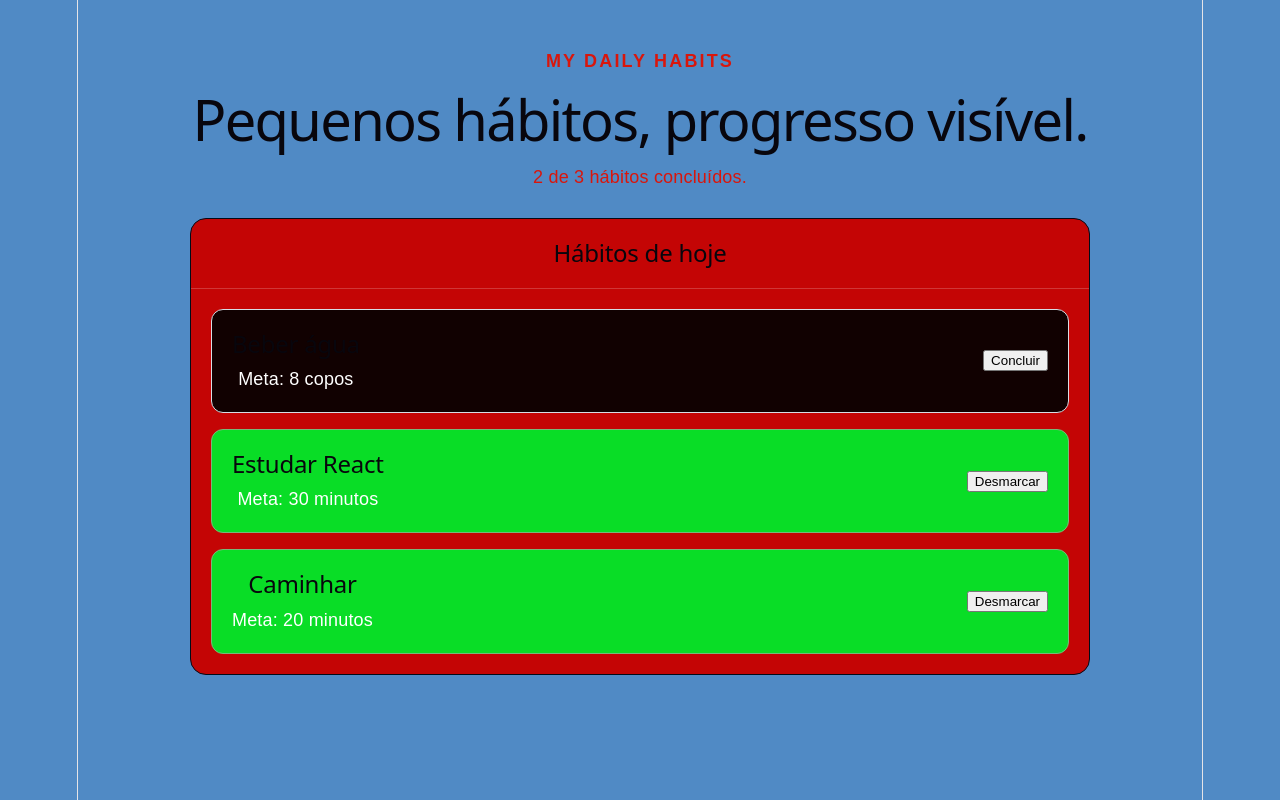
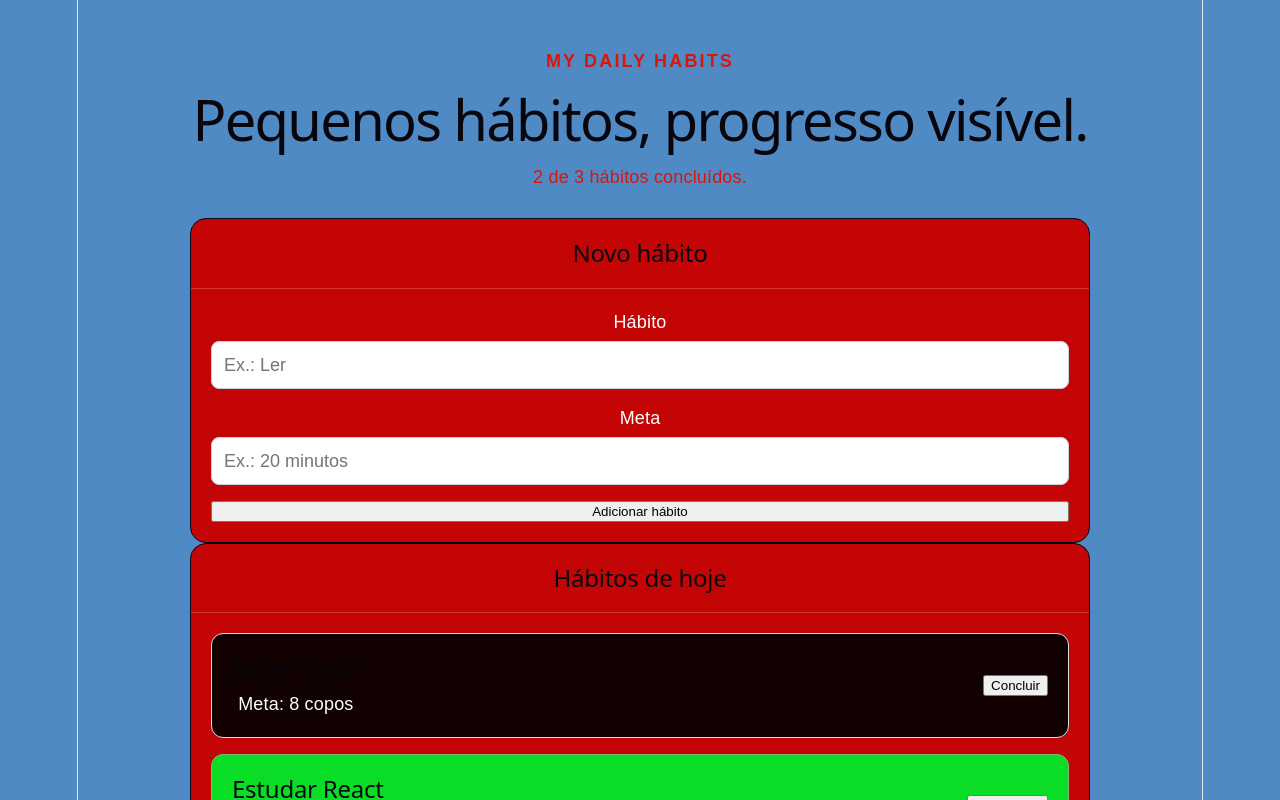
Before and after one commit to gwylhermm/front-end-REACT, a React (Vite) app: page / in a window 1280 px wide. Shown: the top 800 px of the page. Built offline with nearby package versions, Linux system fonts and the light colour scheme.

Commit message:
modulo 06 finalizado

```diff
--- a/src/App.css
+++ b/src/App.css
@@ -78,3 +78,27 @@
 .panel-header h2 {
   margin: 0;
 }
+
+.habit-form {
+  display: grid;
+  gap: 16px;
+}
+
+.field {
+  display: grid;
+  gap: 6px;
+}
+
+.field input {
+  width: 100%;
+  padding: 10px 12px;
+  border: 1px solid #cbd5e1;
+  border-radius: 8px;
+  font: inherit;
+}
+
+.form-error {
+  margin: 0;
+  color: #b42318;
+  font-weight: 700;
+}
--- a/src/App.jsx
+++ b/src/App.jsx
@@ -1,19 +1,52 @@
-import { useState } from "react";
+import { useEffect, useState } from "react";
 import "./App.css";
+import HabitForm from "./components/HabitForm";
 import HabitList from "./components/HabitList";
 import Panel from "./components/Panel";
 import { initialHabits } from "./data/habits";
 
+const STORAGE_KEY = "my-daily-habits:habits";
+
+function loadHabits() {
+  const savedHabits = localStorage.getItem(STORAGE_KEY);
+
+  if (!savedHabits) return initialHabits;
+
+  try {
+    const parsedHabits = JSON.parse(savedHabits);
+    return Array.isArray(parsedHabits) ? parsedHabits : initialHabits;
+  } catch {
+    return initialHabits;
+  }
+}
+
 export default function App() {
-  const [habits, setHabits] = useState(initialHabits);
+  const [habits, setHabits] = useState(loadHabits);
 
   const completedCount = habits.filter(
     (habit) => habit.completed,
   ).length;
 
+  useEffect(() => {
+    localStorage.setItem(STORAGE_KEY, JSON.stringify(habits));
+  }, [habits]);
+
+  useEffect(() => {
+    const previousTitle = document.title;
+    document.title = `${completedCount}/${habits.length} hábitos concluídos`;
+
+    return () => {
+      document.title = previousTitle;
+    };
+  }, [completedCount, habits.length]);
+
+  function handleAddHabit(newHabit) {
+    setHabits((current) => [...current, newHabit]);
+  }
+
   function handleToggleHabit(habitId) {
-    setHabits((currentHabits) =>
-      currentHabits.map((habit) =>
+    setHabits((current) =>
+      current.map((habit) =>
         habit.id === habitId
           ? { ...habit, completed: !habit.completed }
           : habit,
@@ -26,10 +59,12 @@
       <header className="hero">
         <p className="eyebrow">MY DAILY HABITS</p>
         <h1>Pequenos hábitos, progresso visível.</h1>
-        <p>
-          {completedCount} de {habits.length} hábitos concluídos.
-        </p>
+        <p>{completedCount} de {habits.length} hábitos concluídos.</p>
       </header>
+
+      <Panel title="Novo hábito">
+        <HabitForm onAddHabit={handleAddHabit} />
+      </Panel>
 
       <Panel title="Hábitos de hoje">
         <HabitList habits={habits} onToggle={handleToggleHabit} />
--- /dev/null
+++ b/src/components/HabitForm.jsx
@@ -0,0 +1,66 @@
+import { useState } from "react";
+
+export default function HabitForm({ onAddHabit }) {
+    const [form, setForm] = useState({ title: "", goal: "" });
+    const [error, setError] = useState("");
+
+    function handleChange(event) {
+        const { name, value } = event.target;
+
+        setForm((currentForm) => ({
+        ...currentForm,
+        [name]: value,
+        }));
+    }
+
+    function handleSubmit(event) {
+        event.preventDefault();
+
+        const title = form.title.trim();
+        const goal = form.goal.trim();
+
+        if (!title || !goal) {
+            setError("Preencha o hábito e a meta.");
+            return;
+        }
+
+        onAddHabit({
+            id: crypto.randomUUID(),
+            title,
+            goal,
+            completed: false,
+        });
+
+        setForm({ title: "", goal: "" });
+        setError("");
+    }
+
+    return (
+        <form className="habit-form" onSubmit={handleSubmit}>
+            <div className="field">
+                <label htmlFor="title">Hábito</label>
+                <input
+                    id="title"
+                    name="title"
+                    value={form.title}
+                    onChange={handleChange}
+                    placeholder="Ex.: Ler"
+                />
+            </div>
+
+            <div className="field">
+                <label htmlFor="goal">Meta</label>
+                <input
+                    id="goal"
+                    name="goal"
+                    value={form.goal}
+                    onChange={handleChange}
+                    placeholder="Ex.: 20 minutos"
+                />
+            </div>
+
+            {error && <p className="form-error">{error}</p>}
+            <button type="submit">Adicionar hábito</button>
+        </form>
+    );
+}
```
